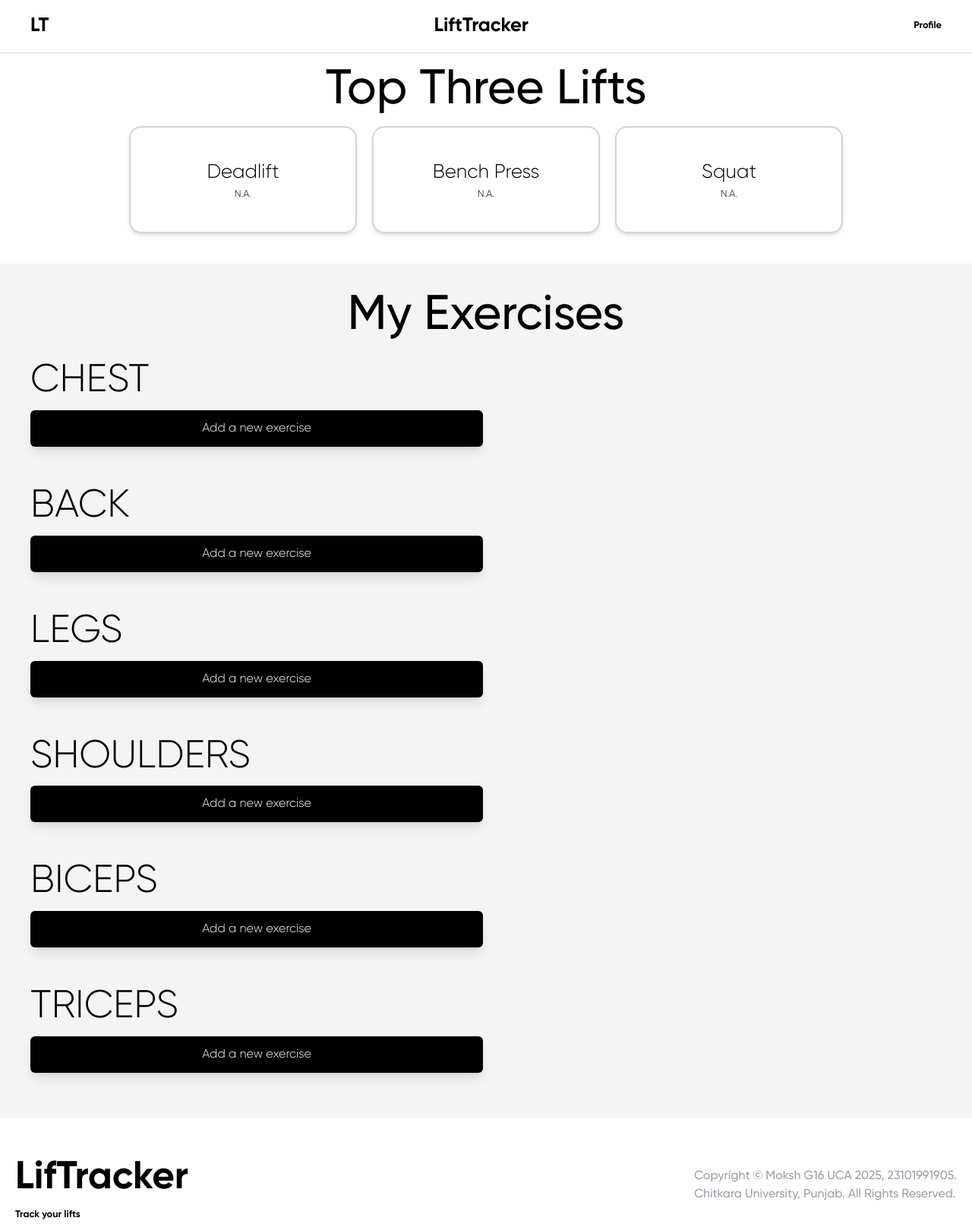
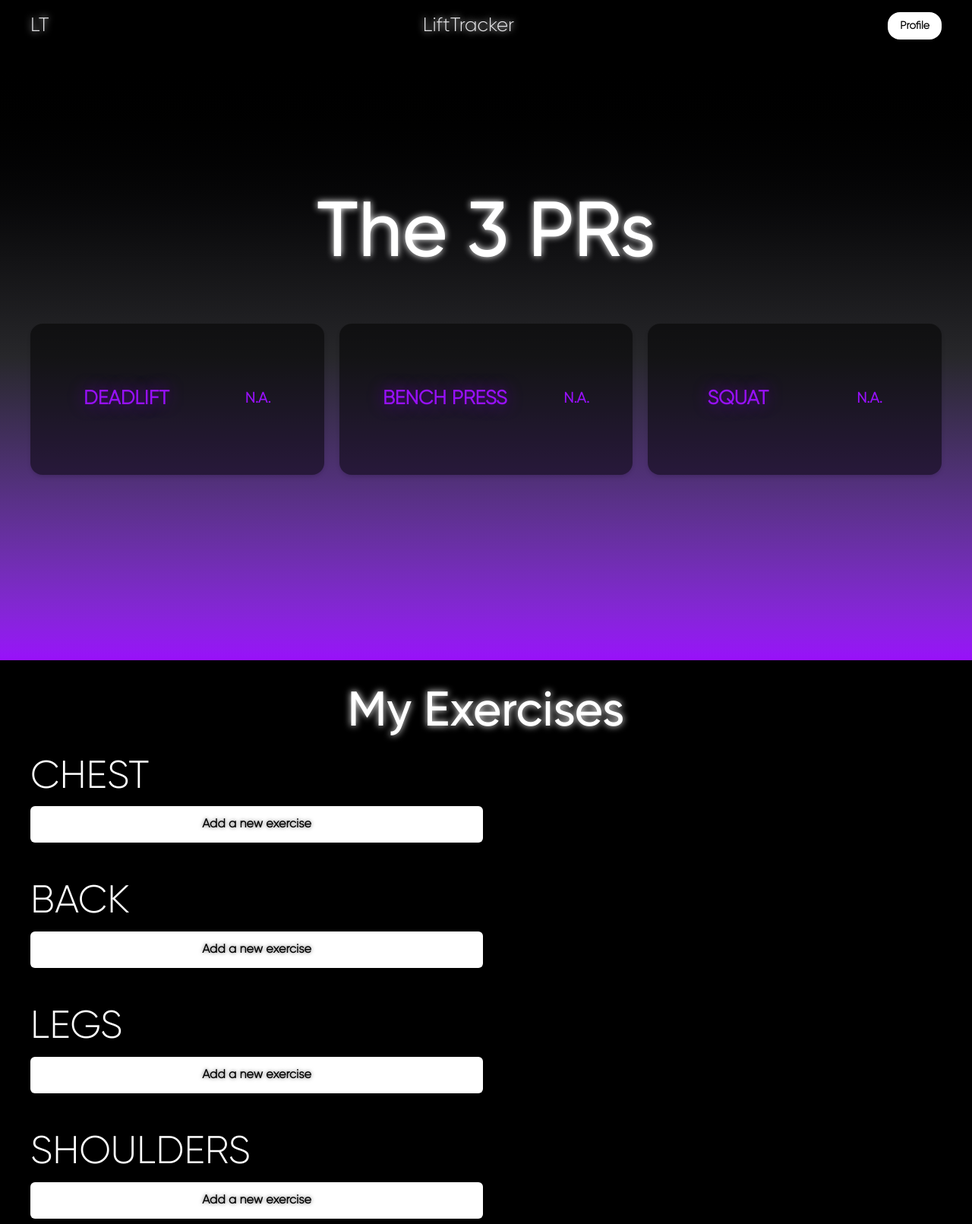
Before and after one commit to JirenXmoksh/WebBasics2025UCA, a website: page html/index.html in a window 1280 px wide. Shown: the top 1611 px of the page at 76% size. Drawn offline with nearby package versions, Linux system fonts and the light colour scheme.

Commit message:
UI Revamped

```diff
--- a/css/index.css
+++ b/css/index.css
@@ -2,3 +2,36 @@
 .prevent-select {
   user-select: none; /* Standard syntax */
 }
+
+.white-text-shadow {
+  text-shadow: 0px 0px 10px white;
+}
+.purple-text-shadow {
+  text-shadow: 0px 0px 20px rgb(100, 2, 165);
+}
+.black-text-shadow {
+  text-shadow: 0px 0px 5px rgb(0, 0, 0, 0.6);
+}
+.red-text-shadow {
+  text-shadow: 0 0px 5px rgb(255, 0, 0);
+}
+/* .exerciseDiv {
+  background-color: white;
+  color: rgb(135, 4, 222);
+} */
+
+.add-exercise-btn:hover {
+  box-shadow: 0 10px 30px 0px rgb(135, 4, 222);
+}
+.profile-btn:hover {
+  box-shadow: 0 0 10px 0px rgb(255, 255, 255);
+}
+#clear-data:hover {
+  box-shadow: 0 0 30px 0px rgb(130, 4, 4);
+}
+.save-exercise:hover {
+  box-shadow: 0 0 10px 0px rgb(9, 195, 2);
+}
+.cancel-exercise:hover {
+  box-shadow: 0 0 10px 0px rgb(190, 2, 2);
+}
--- a/html/index.html
+++ b/html/index.html
@@ -5,7 +5,7 @@
   <meta name="viewport" content="width=device-width, initial-scale=1.0">
   <title>LifTracker Home</title>
   <script src="https://cdn.jsdelivr.net/npm/@tailwindcss/browser@4"></script>
-
+  <link rel="stylesheet" href="../css/index.css">
   <style>
     @font-face {
       font-family: 'gilMed';
@@ -21,58 +21,57 @@
     }
   </style>
 </head>
-<body id="bodi" class="bg-white text-black select-none">
 
-  <nav class="w-full text-sm font-[gilBold]">
-    <div class="flex items-center justify-between px-10 py-4 bg-white text-black border-b-1 border-zinc-300">
+<body id="bodi" class=" text-black select-none">
+  <nav class="w-full text-sm font-[gilLight] bg-black text-zinc-200">
+    <div class="flex items-center justify-between px-10 py-4 border-zinc-300">
       <div>
-        <h1 class="text-[2vw]"><a href="index.html">LT</a></h1>
+        <h1 class="text-[2vw] white-text-shadow"><a href="index.html">LT</a></h1>
       </div>
       <div>
-        <h1 class="text-[2vw]">LiftTracker</h1>
+        <h1 class="text-[2vw] white-text-shadow">LiftTracker</h1>
       </div>
       <div>
-        <h1 class="text-[1vw]">
-          <button class="bg-white text-black cursor-pointer">
-            <a href="profile.html">Profile</a>
-          </button>
-        </h1>
+        <button class="profile-btn cursor-pointer white-text-shadow bg-white text-black py-2 px-4 font-bold rounded-2xl text-sm border-none hover:scale-105 transition duration-200">
+          <a href="profile.html">Profile</a>
+        </button>
       </div>
     </div>
   </nav>
 
-  <div class="text-center pb-10 font-[gilLight]">
-    <h1 class="text-[5vw] font-[gilMed]">Top Three Lifts</h1>
-    <div class="flex flex-wrap items-center justify-center px-10 gap-5">
+  <div class="flex flex-col items-center justify-center font-[gilLight] bg-gradient-to-b from-black via-zinc-800 to-purple-600 pb-[10vh] min-h-screen">
+    <h1 class="text-[8vw] font-[gilMed] white-text-shadow text-white pb-10">The 3 PRs</h1>
+    <div class=" flex items-center justify-center w-full px-10 gap-5">
+
       <!-- At max 4 PRs -->
       <!-- PR div-->
-      <div class="border-2 border-black w-1/4 px-5 py-10 rounded-2xl border-zinc-300 shadow-md">
-        <h2 class="text-[2vw]">Deadlift</h2>
-        <h3 class="text-[1vw]" id="dead"></h3>
+      <div class="flex items-center justify-around bg-black/50 text-purple-600 w-full px-5 py-20 rounded-2xl shadow-md">
+        <h2 class="text-[2vw] font-bold  uppercase purple-text-shadow">Deadlift</h2>
+        <h3 class="text-[1.5vw] font-bold " id="dead"></h3>
       </div>
 
       <!-- PR div-->
-      <div class="border-2 border-black w-1/4 px-5 py-10 rounded-2xl border-zinc-300 shadow-md">
-        <h2 class="text-[2vw]">Bench Press</h2>
-        <h3 class="text-[1vw]" id="bench-press"></h3>
+      <div class="flex items-center justify-around bg-black/50 text-purple-600 w-full px-5 py-20 rounded-2xl border-zinc-300 shadow-md">
+        <h2 class="text-[2vw] font-bold purple-text-shadow uppercase">Bench Press</h2>
+        <h3 class="text-[1.5vw] font-bold" id="bench-press"></h3>
       </div>
 
       <!-- PR div-->
-      <div class="border-2 border-black w-1/4 px-5 py-10 rounded-2xl border-zinc-300 shadow-md">
-        <h2 class="text-[2vw]">Squat</h2>
-        <h3 class="text-[1vw]" id="squat"></h3>
+      <div class="flex items-center justify-around bg-black/50 text-purple-600 w-full px-5 py-20 rounded-2xl border-zinc-300 shadow-md">
+        <h2 class="text-[2vw] font-bold purple-text-shadow uppercase">Squat</h2>
+        <h3 class="text-[1.5vw] font-bold" id="squat"></h3>
       </div>
 
     </div>
   </div>
 
-  <div class="py-5 font-[gilMed] bg-zinc-100">
-    <h1 class="text-center text-[5vw]">My Exercises</h1>
+  <div class="py-5 font-[gilMed] bg-black text-white">
+    <h1 class="text-center text-[5vw] white-text-shadow">My Exercises</h1>
 
     <!-- Chest -->
     <section class="chestDiv px-10 mb-10">
       <div class="flex items-center">
-        <h1 class="text-[4vw] font-[gilLight] uppercase">Chest</h1>
+        <h1 class="text-[4vw] font-[gilLight] uppercase text">Chest</h1>
       </div>
 
       <!-- Dynamic rendering of exercises here -->
@@ -130,14 +129,14 @@
       <div class="grid xs:grid-cols-1 sm:grid-cols-1 lg:grid-cols-2 gap-2 mt-0" id="triceps-container"></div>
     </section>
   </div>
-  <footer class="footer flex font-[gilBold] items-center justify-between w-full py-10 px-5">
+  <footer class="footer flex font-[gilMed] bg-black text-purple-600 items-center justify-between w-full py-10 px-5">
     <div>
-      <h1 class="text-[4vw]"><a href="index.html">LifTracker</a></h1>
-      <h3 class="text-[1vw]">Track your lifts</h3>
+      <h1 class="text-[4vw] purple-text-shadow"><a href="index.html">LifTracker</a></h1>
+      <h3 class="text-[1vw] text-purple-800">Track your lifts</h3>
     </div>
     <div>
-      <h3 class="text-md font-[gilMed] text-zinc-400">Copyright © Moksh G16 UCA 2025, 23101991905.</h3>
-      <h3 class="text-md font-[gilMed] text-zinc-400">Chitkara University, Punjab. All Rights Reserved.</h3>
+      <h3 class="text-md font-[gilMed] text-purple-200">Copyright © Moksh G16 UCA 2025, 23101991905.</h3>
+      <h3 class="text-md font-[gilMed] text-purple-300">Chitkara University, Punjab. All Rights Reserved.</h3>
     </div>
   </footer>
 
--- a/js/index.js
+++ b/js/index.js
@@ -84,17 +84,13 @@ function renderThisExercise(container, exercise, muscle) {
   console.log(exercise.id);
 
   var div = document.createElement("div")
-  div.className = "exerciseDiv flex items-center justify-between bg-white px-5 py-3 border-zinc-300 shadow-md rounded-md";
+  div.className = "exerciseDiv black-text-shadow bg-linear-to-r from-purple-600 via-purple-700 to-purple-900 font-bold text-black bg-purple-600 flex items-center justify-between px-5 py-3 border-zinc-300 shadow-md rounded-md";
 
   div.innerHTML = `
-    <div class="exName text-sm sm:text-sm md:text-md lg:text-lg font-[gilLight]">
+    <div class=" exName text-sm sm:text-sm md:text-md lg:text-lg font-[gilLight]">
       ${exercise.name}
     </div>
     <div class="buttons flex items-center justify-center relative">
-
-      <div data-toggle="tooltip" class="mx-2 cursor-pointer hover:scale-120 transition duration-200" data-placement="left" title="Add To Favourites">
-        <img src="../assets/images/heart.png" width="15px" height="15px" alt="Add to favourites">
-      </div>
 
       <div data-toggle="tooltip" class="show-history-btn mx-2 cursor-pointer hover:scale-120 transition duration-200" data-placement="left" title="Check History" data-muscle="${muscle.name}" data-id="${exercise.id}">
         <img src="../assets/images/history.png" width="15px" height="15px" alt="Check History">
@@ -105,7 +101,7 @@ function renderThisExercise(container, exercise, muscle) {
         <img src="../assets/images/plus.png" width="15px" height="15px" alt="Add New Weight">
       </div>
 
-      <div data-toggle="tooltip" class="mx-2 cursor-pointer hover:scale-120 transition duration-200" data-placement="left" title="Clear data">
+      <div data-toggle="tooltip" class="clear-exercise-data-btn mx-2 cursor-pointer hover:scale-120 transition duration-200" data-placement="left" title="Clear data">
         <img src="../assets/images/trash.png" width="15px" height="15px" alt="Clear Data">
       </div>
 
@@ -123,7 +119,7 @@ function appendAddNewExerciseDiv(container, muscle) {
   var addNewExerciseDiv = document.createElement("div");
 
   // give this button a class so that event listener can be attached on it
-  addNewExerciseDiv.className = "add-exercise-btn flex items-center justify-center bg-black text-white px-5 py-3 border-zinc-300 shadow-lg rounded-md hover:scale-102 transition duration-200";
+  addNewExerciseDiv.className = "add-exercise-btn bg-white font-bold black-text-shadow flex items-center justify-center text-black px-5 py-3 border-zinc-300 shadow-lg rounded-md hover:scale-102 transition duration-200";
   addNewExerciseDiv.dataset.muscle = muscle.name
   addNewExerciseDiv.addEventListener("click", function() {
     let muscleName = this.dataset.muscle;
@@ -147,14 +143,14 @@ function appendAddNewExerciseDiv(container, muscle) {
     // Create the inline input and the buttons
     let form = document.createElement("div")
     form.id = `${muscleName}-input-form`
-    form.className = "flex items-center gap-1 ml-3"
+    form.className = "flex items-center gap-2 ml-5"
 
     form.innerHTML = `
       <input type="text" class="font-[gilLight] exercise-input border-1 bg-black text-white px-3 py-2 text-sm rounded-lg" placeholder="Enter here" />
-      <button class="save-exercise bg-green-600 text-white px-2 py-2 rounded-md text-sm" data-muscle="${muscleName}">
+      <button class="save-exercise font-bold bg-linear-to-b from-green-800 to-green-500 text-black px-2 py-2 rounded-md text-sm hover:scale-105 transition duration:200" data-muscle="${muscleName}">
         Save
       </button>
-      <button class="cancel-exercise bg-red-600 text-white px-2 py-2 rounded-md text-sm" data-muscle="${muscleName}">
+      <button class="cancel-exercise font-bold bg-linear-to-b from-red-800 to-red-500 text-black px-2 py-2 rounded-md text-sm hover:scale-105 transition duration:200" data-muscle="${muscleName}">
         Cancel
       </button>
     `
@@ -236,7 +232,7 @@ function renderExercises(muscle) {
         />
 
         <button
-        class="save-weight bg-green-600 text-white px-2 py-1 rounded-md text-xs sm:text-xs md:text-md"
+        class="save-weight bg-black font-[gilLight] text-green-600 black-text-shadow px-3 py-2 rounded-md text-xs sm:text-xs md:text-md"
         data-muscle="${muscleName}"
         data-id="${exerciseID}"
         >
@@ -244,7 +240,7 @@ function renderExercises(muscle) {
         </button>
 
         <button
-        class="cancel-weight bg-red-600 text-white px-2 py-1 rounded-md text-xs sm:text-xs md:text-md"
+        class="cancel-weight bg-black text-red-600 px-3 py-2 rounded-md text-xs sm:text-xs md:text-md"
         data-muscle="${muscleName}"
         data-id="${exerciseID}"
         >
```
Also changed, not shown: html/profile.html (+19 -39 lines).
